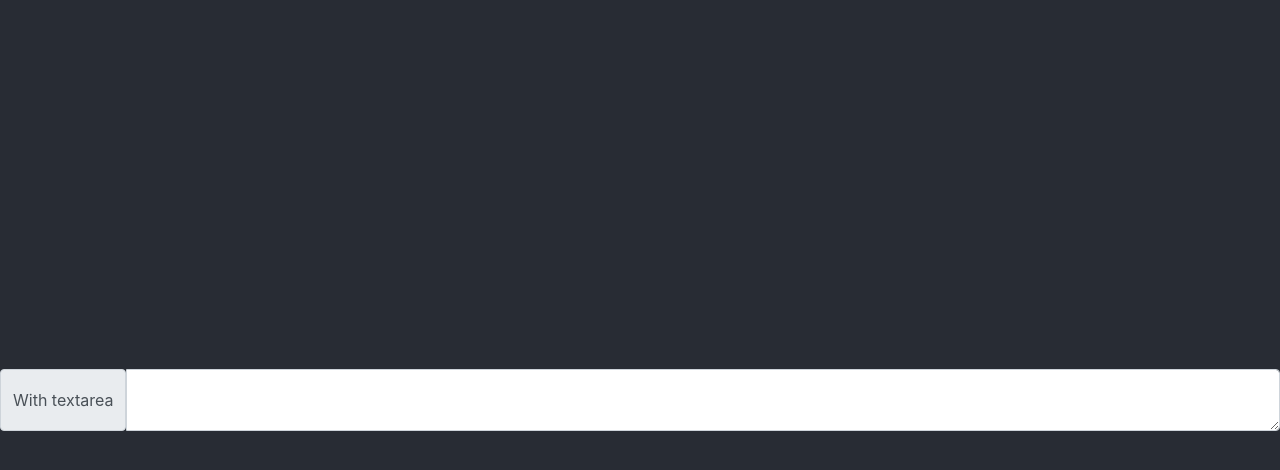
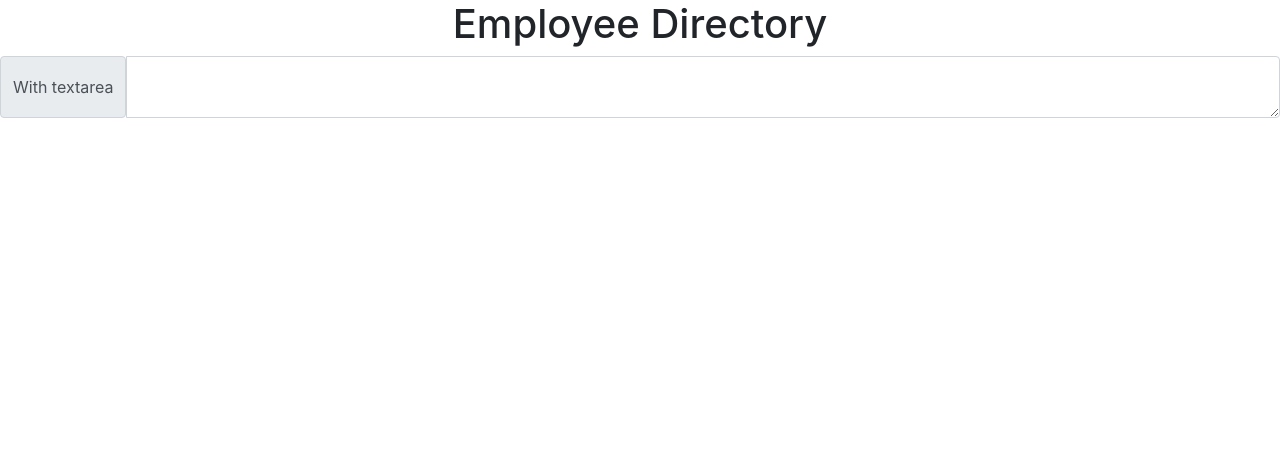
Before and after one commit to ihm57511/employee-directory, a React (Create React App) app: page / in a window 1280 px wide. Shown: the top 470 px of the page. Built offline with nearby package versions, Linux system fonts and the light colour scheme.

Commit message:
added header

```diff
--- a/src/App.js
+++ b/src/App.js
@@ -1,14 +1,14 @@
 
 import './App.css';
 import Search from './components/Search';
+import Header from './components/Header';
 
 function App() {
   return (
     <>
     <div className="App">
-      <header className="App-header">
+        <Header/>
         <Search/>
-      </header>
     </div>
     </>
   );
--- a/src/components/Header/index.js
+++ b/src/components/Header/index.js
@@ -0,0 +1,13 @@
+import React from 'react';
+
+const Header = () => {
+  return(
+    <>
+      <header>
+        <h1>Employee Directory</h1>
+      </header>
+    </>
+  )
+}
+
+export default Header;
```
